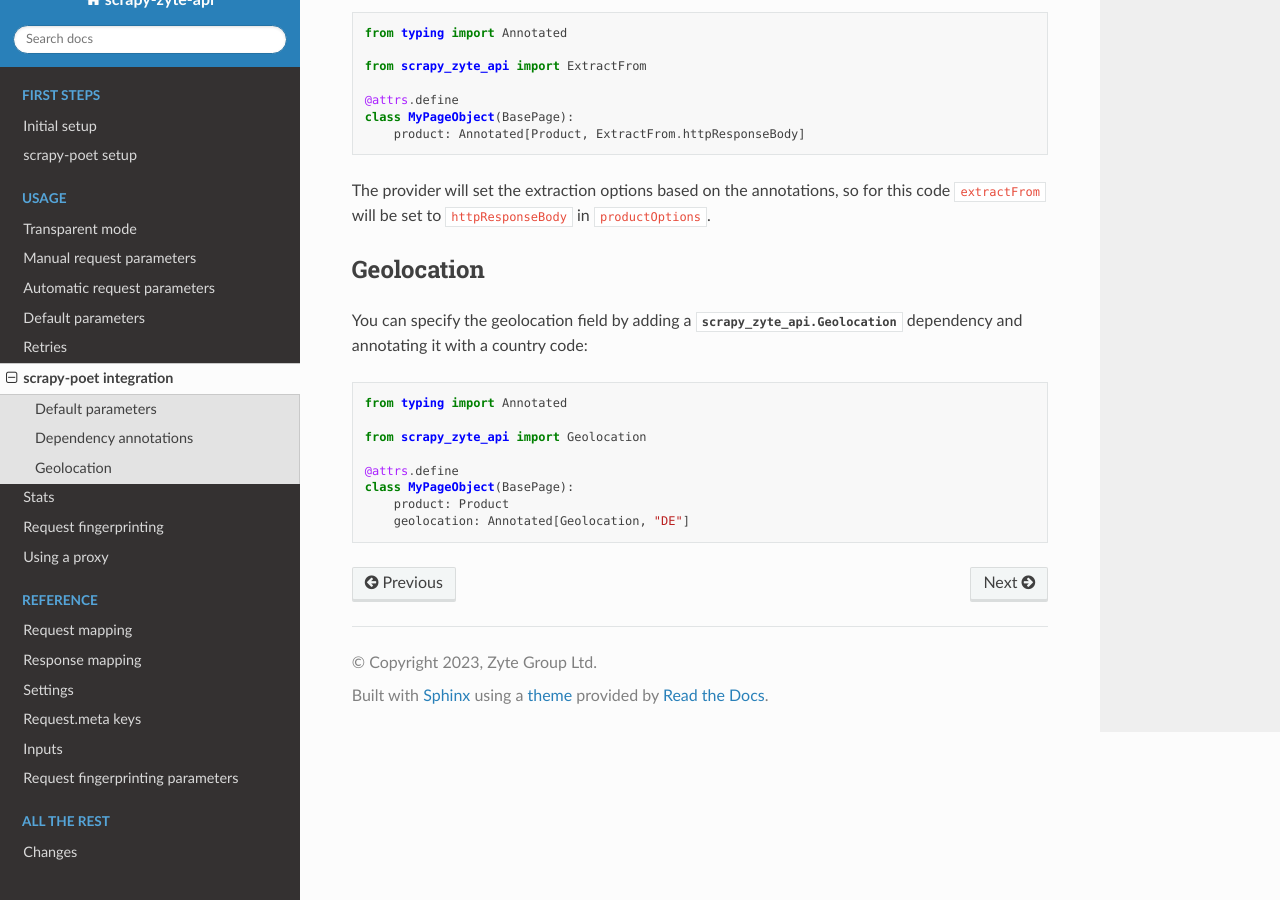
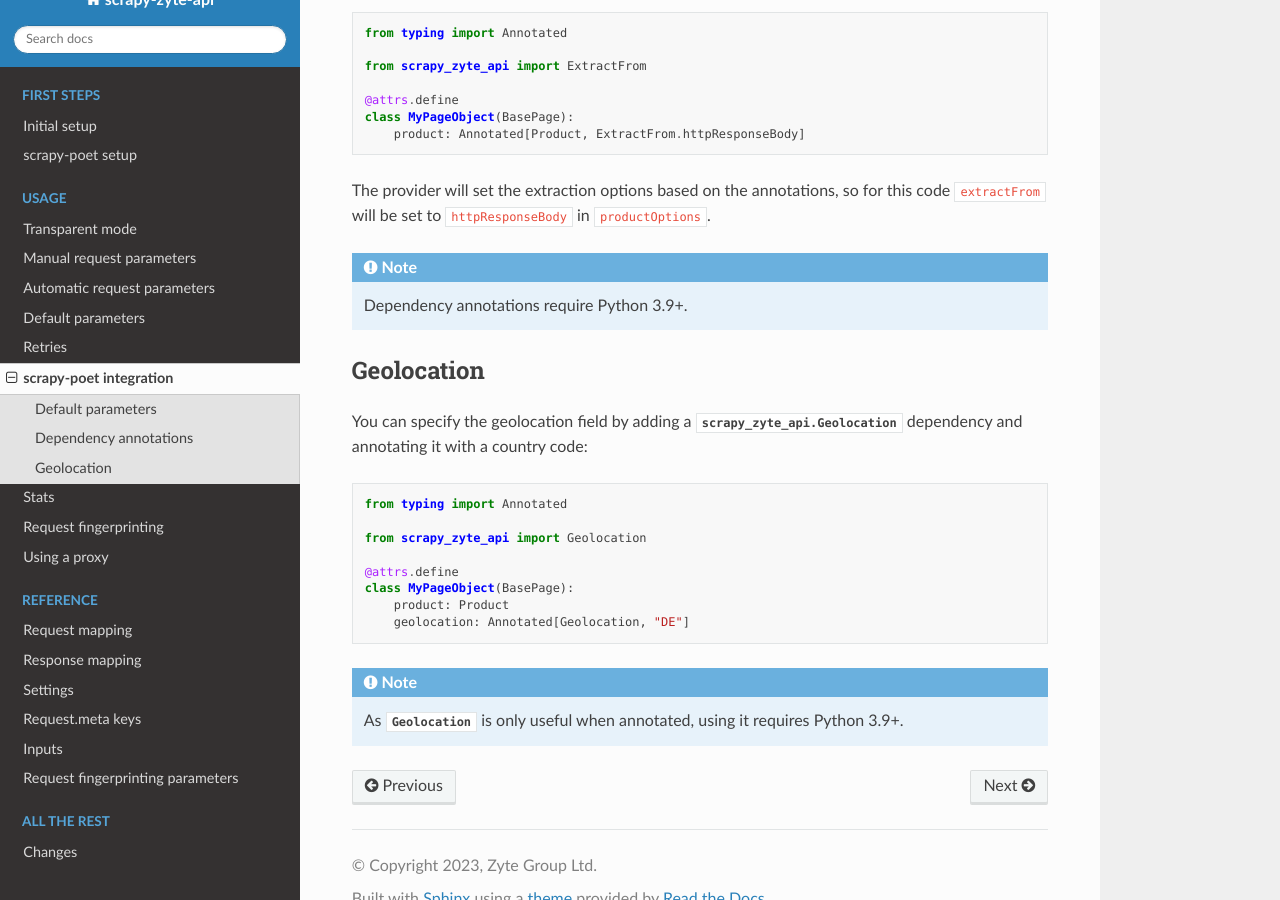
Before and after one commit to scrapy-plugins/scrapy-zyte-api, a Sphinx documentation site: the page built from docs/usage/scrapy-poet.rst, in a window 1280 px wide and 900 px high, scrolled down 1316 px. Built offline with Sphinx 7.4.7 and the Read the Docs theme 2.0.0, drawn with Linux system fonts in a browser that asks for light colours.

Commit message:
Mention that annotations require Python 3.9.

```diff
--- a/docs/usage/scrapy-poet.rst
+++ b/docs/usage/scrapy-poet.rst
@@ -73,6 +73,8 @@ The provider will set the extraction options based on the annotations, so for
 this code ``extractFrom`` will be set to ``httpResponseBody`` in
 ``productOptions``.
 
+.. note:: Dependency annotations require Python 3.9+.
+
 Geolocation
 ===========
 
@@ -90,3 +92,6 @@ country code:
     class MyPageObject(BasePage):
         product: Product
         geolocation: Annotated[Geolocation, "DE"]
+
+.. note:: As :class:`~.Geolocation` is only useful when annotated, using it
+    requires Python 3.9+.
```
